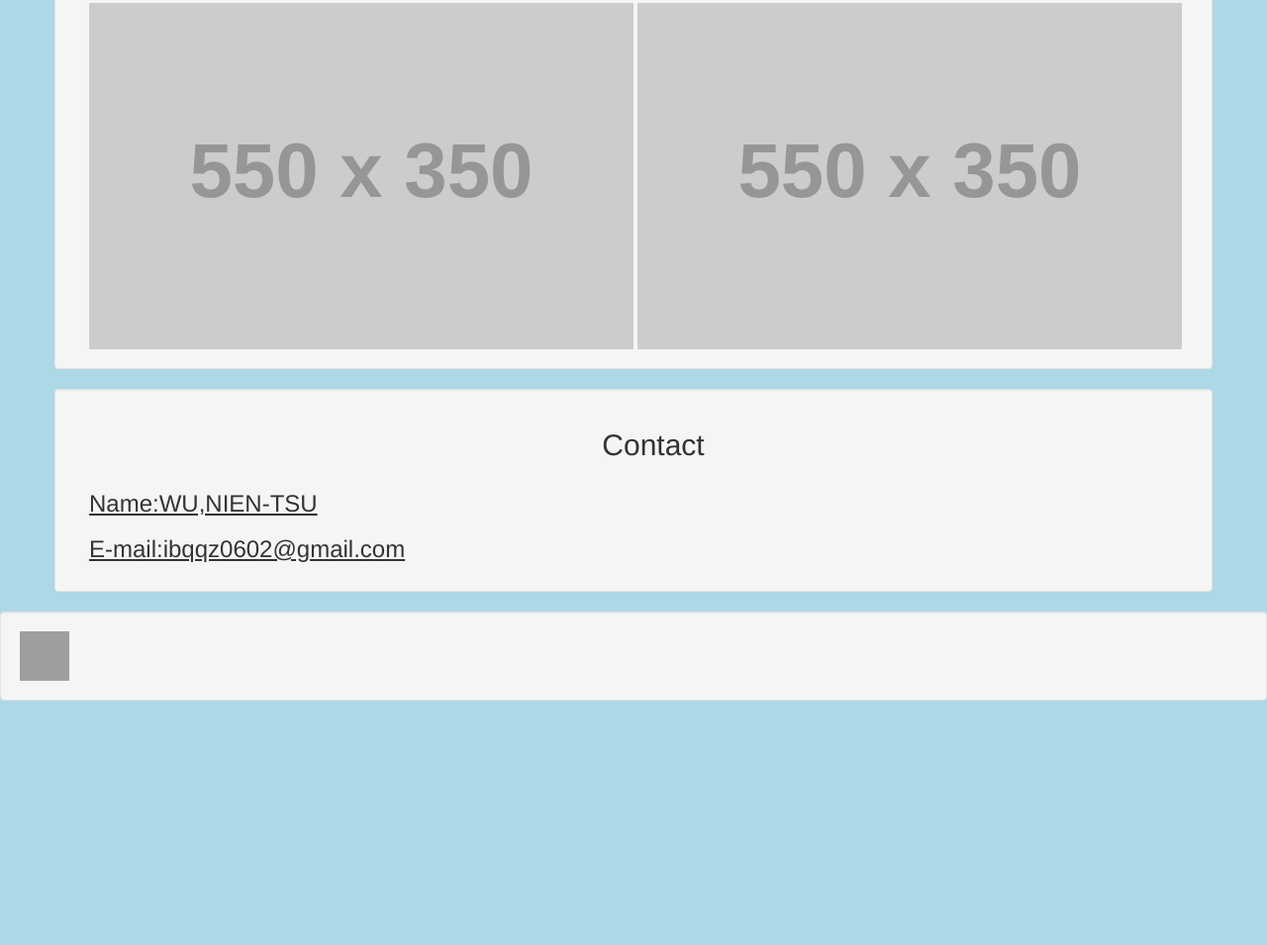
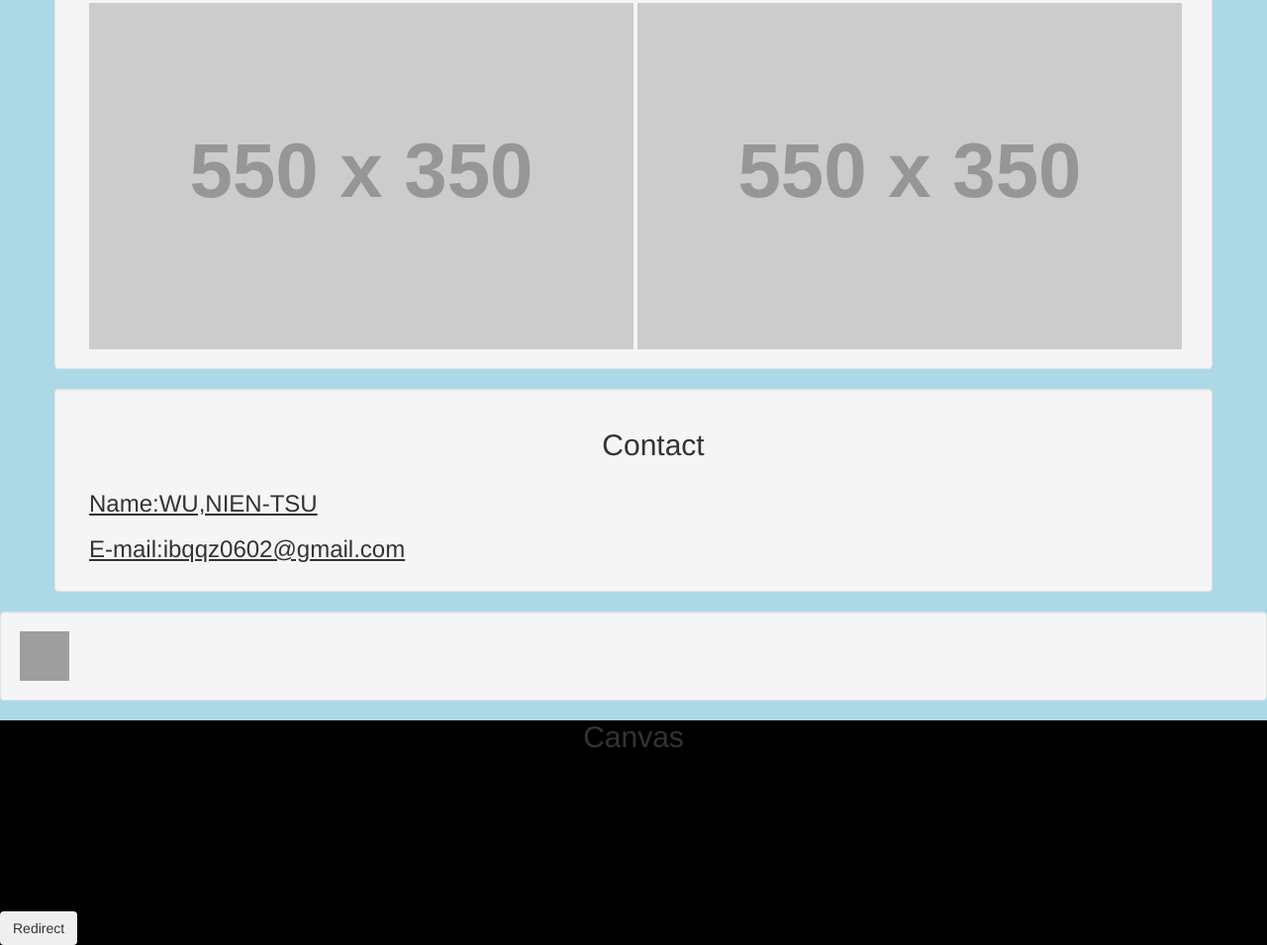
Before and after one commit to Nienzu/wp2016, a plain HTML site: page docs/index.html in a window 1280 px wide. Shown: the part 466-1421 px from the top of the page at 99% size. Before the commit the page ends 1194 px from the top, so only its background shows below. Drawn offline with nearby package versions, Linux system fonts and the light colour scheme; grey boxes are pictures that could not be loaded; placeholder pictures from the web are drawn by us.

Commit message:
Matrix number.Implement with canvas.

```diff
--- /dev/null
+++ b/docs/canvas.css
@@ -0,0 +1,3 @@
+* {margin: 0; padding: 0;}
+body {background: black;}
+canvas {display: block;}
--- a/docs/index.html
+++ b/docs/index.html
@@ -1,7 +1,7 @@
 <head>
 <link rel="stylesheet" type="text/css" href="resume.css" >
 <link rel="stylesheet" href="https://maxcdn.bootstrapcdn.com/bootstrap/3.3.6/css/bootstrap.min.css">
-<script src="https://maxcdn.bootstrapcdn.com/bootstrap/3.3.6/js/bootstrap.min.js"></script>
+<script src="https://maxcdn.bootstrapcdn.com/bootstrap/4.3.6/js/bootstrap.min.js"></script>
 </head>
 
 <nav class="navbar navbar-inverse navbar-fixed-top" >
@@ -19,6 +19,7 @@
 <li><a href="#About">About</a></li>
 <li><a href="#Portfolio">Portfolio</a></li>
 <li><a href="#Contact">Contact</a></li>
+<li><a href="#Canvas">Canvas</a></li>
 </ul>
 </div>
 </div>
@@ -55,5 +56,17 @@
 <div class="container-fluid well">
 <a href="https://github.com/Nienzu" ><img src="https://cdn4.iconfinder.com/data/icons/iconsimple-logotypes/512/github-512.png" style="width:50px;height:50px;" /></a>
 </div>
+<div id="Canvas" class="container-well">
+<div class=""container style="background:black">
+<h2 class="text-center">Canvas</h2>
+<canvas id="can" style="display:block"></canvas>
+<button class="btn" onclick="change()">Redirect</button>
+</div>
+</div>
 
 </body>
+<script>
+  function change(){
+    window.location.href="canvas.html";
+  }
+  </script>
```
Also changed, not shown: docs/canvas.html (added, +67 -0 lines).
